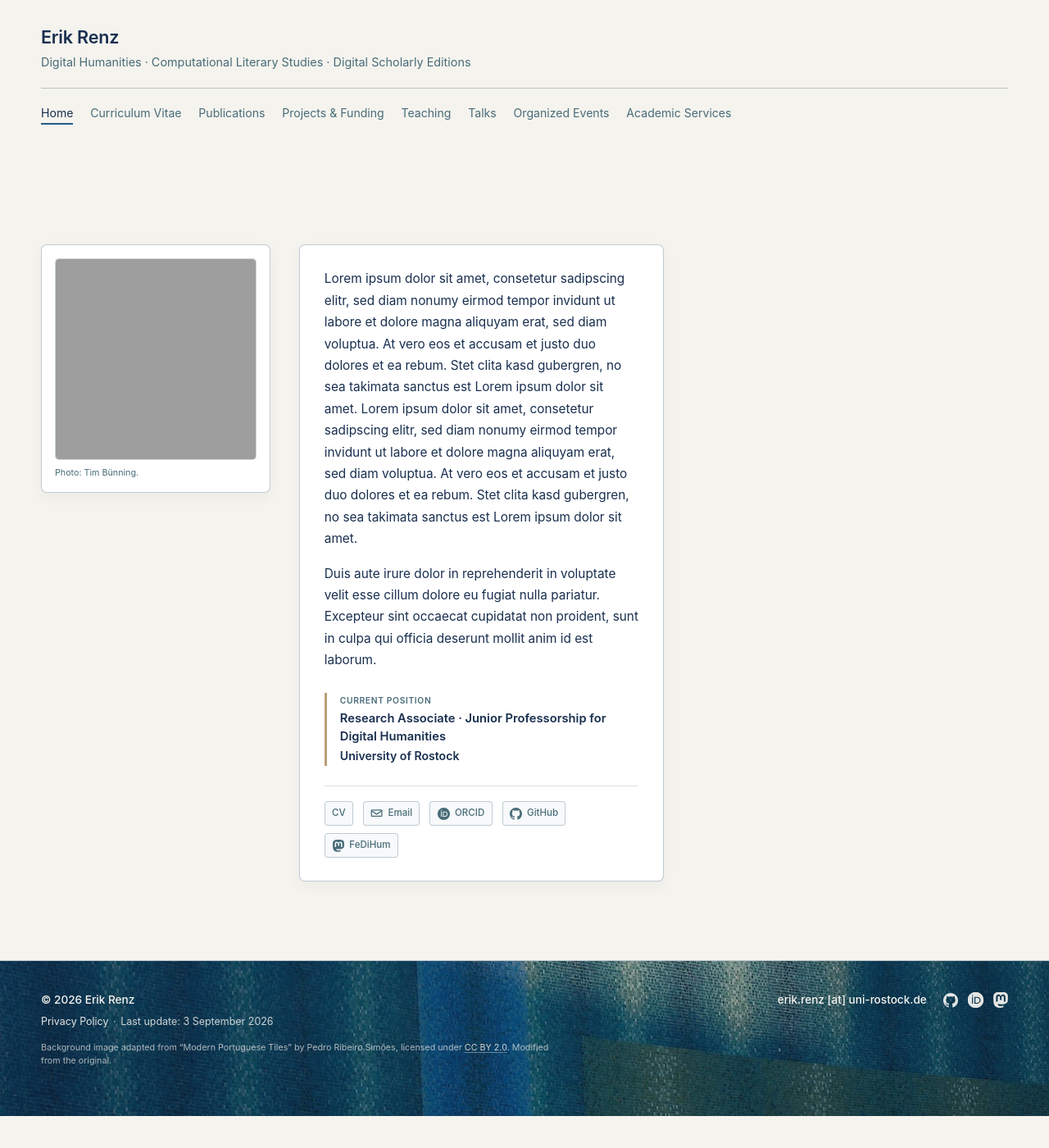
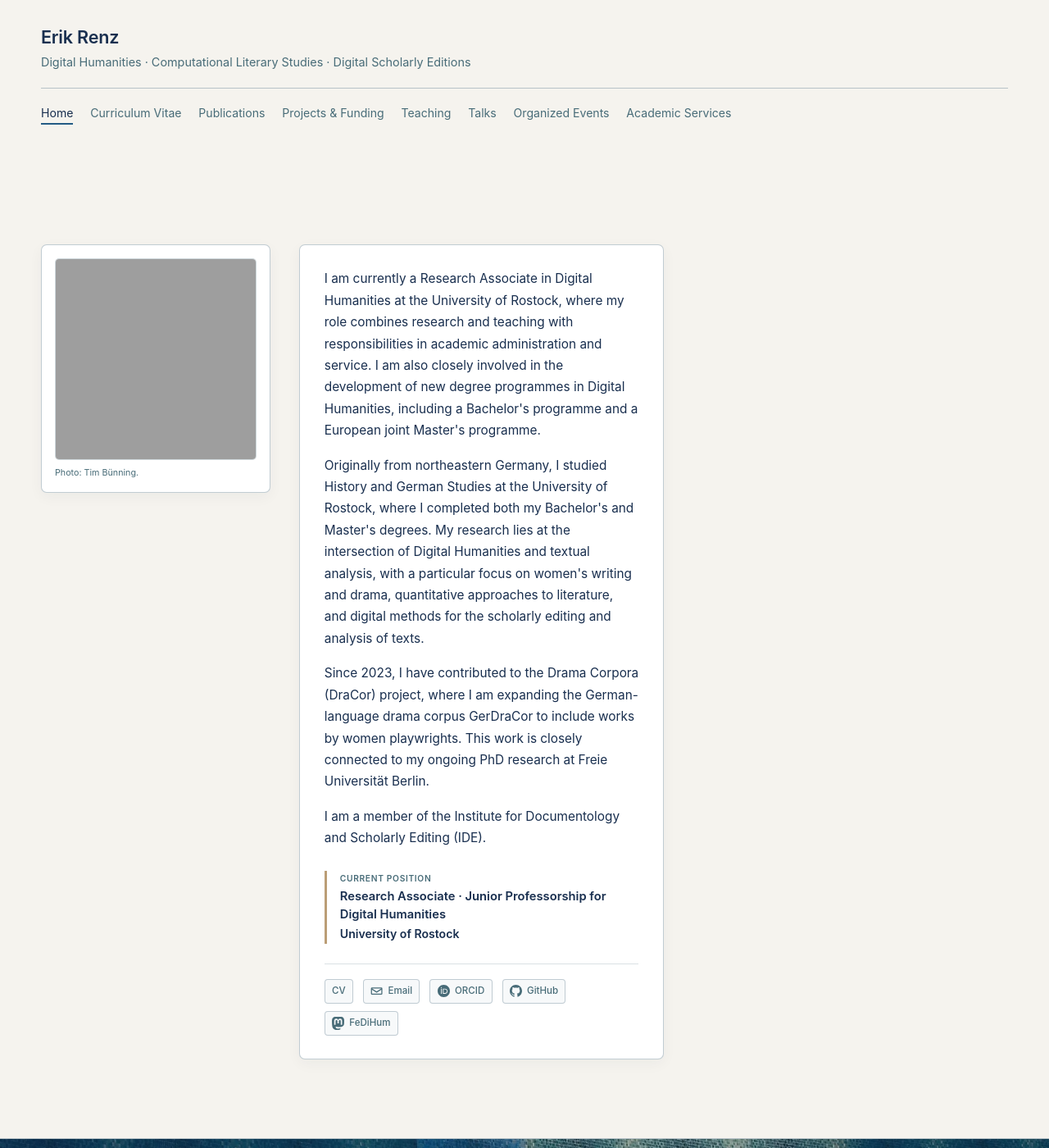
Before and after one commit to erre1998/erre1998.github.io, a Jekyll site: the page built from index.md, in a window 1280 px wide and 1400 px high. Shown: the whole window at 82% size. Built offline with Jekyll 4.4.1, drawn with Linux system fonts in a browser that asks for light colours; our own code applies the rules of GitHub Pages for plain Markdown files; grey boxes are pictures that could not be loaded.

Commit message:
Update index.md

```diff
--- a/index.md
+++ b/index.md
@@ -40,14 +40,19 @@
             <div class="home-intro">
 
                 <p>
-                    Lorem ipsum dolor sit amet, consetetur sadipscing elitr, sed diam nonumy eirmod tempor invidunt ut labore et dolore magna aliquyam erat, sed diam voluptua. At vero eos et accusam et justo duo dolores et ea rebum. Stet clita kasd gubergren, no sea takimata sanctus est Lorem ipsum dolor sit amet. Lorem ipsum dolor sit amet, consetetur sadipscing elitr, sed diam nonumy eirmod tempor invidunt ut labore et dolore magna aliquyam erat, sed diam voluptua. At vero eos et accusam et justo duo dolores et ea rebum. Stet clita kasd gubergren, no sea takimata sanctus est Lorem ipsum dolor sit amet.
+                    I am currently a Research Associate in Digital Humanities at the University of Rostock, where my role combines research and teaching with responsibilities in academic administration and service. I am also closely involved in the development of new degree programmes in Digital Humanities, including a Bachelor's programme and a European joint Master's programme.
                 </p>
 
                 <p>
-                    Duis aute irure dolor in reprehenderit in voluptate velit
-                    esse cillum dolore eu fugiat nulla pariatur. Excepteur sint
-                    occaecat cupidatat non proident, sunt in culpa qui officia
-                    deserunt mollit anim id est laborum.
+                    Originally from northeastern Germany, I studied History and German Studies at the University of Rostock, where I completed both my Bachelor's and Master's degrees. My research lies at the intersection of Digital Humanities and textual analysis, with a particular focus on women's writing and drama, quantitative approaches to literature, and digital methods for the scholarly editing and analysis of texts.
+                </p>
+
+                <p>
+                    Since 2023, I have contributed to the Drama Corpora (DraCor) project, where I am expanding the German-language drama corpus GerDraCor to include works by women playwrights. This work is closely connected to my ongoing PhD research at Freie Universität Berlin.
+                </p>
+
+                <p>
+                    I am a member of the Institute for Documentology and Scholarly Editing (IDE).
                 </p>
 
             </div>
```
